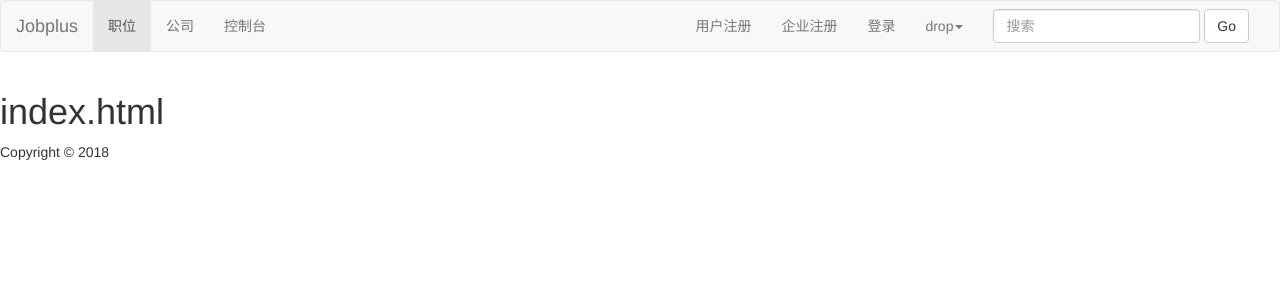
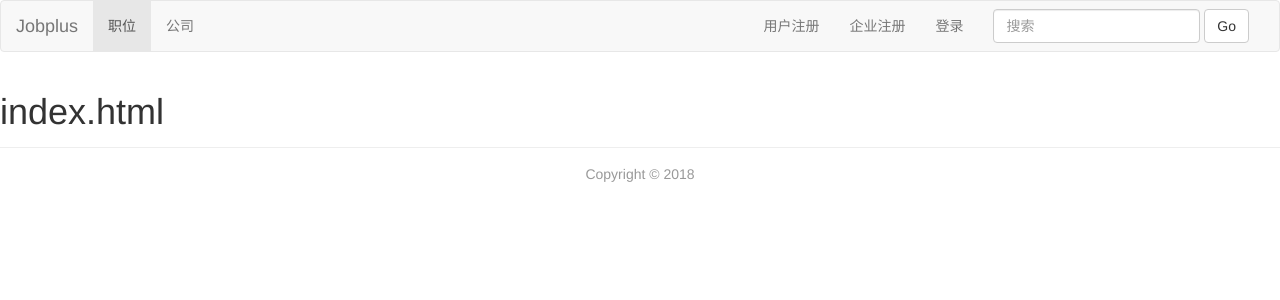
Before and after one commit to Ai-Gao/Flask-jobplus, a Flask app: page / in a window 1280 px wide. Shown: the top 300 px of the page. Run offline with Flask 2, Linux system fonts and the light colour scheme; some libraries are stand-ins or nearby versions.

Commit message:
fix db error

```diff
--- a/jobplus/handlers/front.py
+++ b/jobplus/handlers/front.py
@@ -1,6 +1,10 @@
 from flask import Blueprint, render_template, redirect
 from jobplus.forms import RegisterForm, LoginForm
-from flask_login import login_user
+from flask_login import login_user, logout_user, login_required
+from jobplus.models import db, User, Job
+from flask import flash
+
+
 
 # 省略url_prefix 默认为 /
 front = Blueprint('front', __name__)
@@ -14,17 +18,41 @@ def index():
 def login():
     form = LoginForm()
     if form.validate_on_submit():
-        user = User.query.filter_by(email=form.email.data).first()
+        # 通过用户名登录
+        user = User.query.filter_by(username=form.username.data).first()
         login_user(user, form.remember_me.data)
+        flash('登录成功', 'success')
         return redirect(url_for('.index'))
     return render_template('login.html', form=form)
 
-# 首页 注册路由
-@front.route('/register', methods=['POST', 'GET'])
-def register():
+# 首页 登出路由
+@front.route('/logout')
+@login_required
+def logout():
+    logout_user()
+    flash('您已退出登录', 'success')
+    return redirect(url_for('front.index'))
+
+# 首页 用户注册路由
+@front.route('/userregister', methods=['POST', 'GET'])
+def userregister():
     form = RegisterForm()
     if form.validate_on_submit():
         form.create_user()
-        flash('注册成功,请登录', success)
+        flash('注册成功,请登录', 'success')
         return redirect(url_for('front.login'))
-    return render_template('register.html', form=form)
+    return render_template('userregister.html', form=form)
+
+# 首页 公司注册路由
+@front.route('/companyregister', methods=['POST','GET'])
+def companyregister():
+    form = RegisterForm()
+    form.name.label= u'企业名称'
+    if form.validate_on_submit():
+        company_user = form.create_user()
+        company_user.role = User.ROLE_COMPANY
+        db.session.add(company_user)
+        db.session.commit()
+        flash('注册成功,请登录', 'success')
+        return redirect(url_for('front.login'))
+    return render_template('companyregister.html', form=form)
--- a/jobplus/models.py
+++ b/jobplus/models.py
@@ -136,8 +136,8 @@ class Job(Base):
     __tablename__ = 'job'
 
     id = db.Column(db.Integer, primary_key=True)
-    applicants_id = db.Column(db.Integer, db.ForeignKey('user.id', ondelete='CASCADE'))
-    applicants = db.relationship('User', uselist=False)
+    #applicants_id = db.Column(db.Integer, db.ForeignKey('user.id', ondelete='CASCADE'))
+    #applicants = db.relationship('User', uselist=False)
     name = db.Column(db.String(64))
     #salary_range = db.Column(db.Integer, nullable=False)
     salary_low = db.Column(db.Integer, nullable=False)
--- a/jobplus/static/main.css
+++ b/jobplus/static/main.css
@@ -8,7 +8,11 @@
     margin:0 auto;
 }
 
-#foot p {
-   padding-bottom:10px;
-   margin:0 auto;
+.footer {
+    border-top:1px solid #eee;
+    padding:16px 0 24px;
+    margin-top:15px;
+    color:#999;
+    font-size:14px;
+    text-align:center;
 }
--- a/jobplus/templates/base.html
+++ b/jobplus/templates/base.html
@@ -41,9 +41,9 @@
                         <li><a href='#'>公司
                                 <span class='sr-only'>(current)</span>
                             </a></li>
-
-
+                            {% if current_user.is_authenticated and current_user.is_admin %}
                             <li><a href='#'>控制台</a></li>
+                            {% endif %}
                     </ul>
 
                     <form class='navbar-form navbar-right' >
@@ -53,16 +53,18 @@
                         <button type='submit' class='btn btn-default'>Go</button>
                     </form>
                     <ul class='nav navbar-nav navbar-right'>
-
+                        {% if not current_user.is_authenticated %}
                         <li><a href='#'>用户注册</a></li>
                         <li><a href='#'>企业注册</a></li>
                         <li><a href='{{url_for('front.login')}}'>登录</a></li>
+                        {% else %}
                         <li class='dropdown'>
-                            <a href='#' class='dropdown-toggle' data-toggle='dropdown' role='button' aria-haspopup='true' aria-expanded='false'> drop<span class='caret'></span></a>
+                            <a href='#' class='dropdown-toggle' data-toggle='dropdown' role='button' aria-haspopup='true' aria-expanded='false'><span id='username'>{{ current_user.username}}</span><span class='caret'></span></a>
                             <ul class='dropdown-menu'>
                                 <li><a href='#'>我的主页</a></li>
                                 <li role='separator' class='divider'></li>
                                 <li><a href='#'>退出登录</a></li>
+                        {% endif %}
                             </ul>
                         </li>
                     </ul>
@@ -92,7 +94,7 @@
         {% endblock %}
 
         {% block footer %}
-        <div class='footer' id='foot'> <p>Copyright © 2018 </p></div>
+        <div class='footer'> Copyright © 2018 </div>
         {% endblock %}
 
         {% block tail_js %}
--- a/jobplus/templates/register.html
+++ b/jobplus/templates/userregister.html
@@ -5,5 +5,5 @@
 
 {% block body %}
 <h1>Register</h1>
-{{ render_form(form, url_for('front.register'))}}
+{{ render_form(form, url_for('front.userregister'))}}
 {% endblock %}
```
Also changed, not shown: jobplus/app.py (+7 -2 lines).
